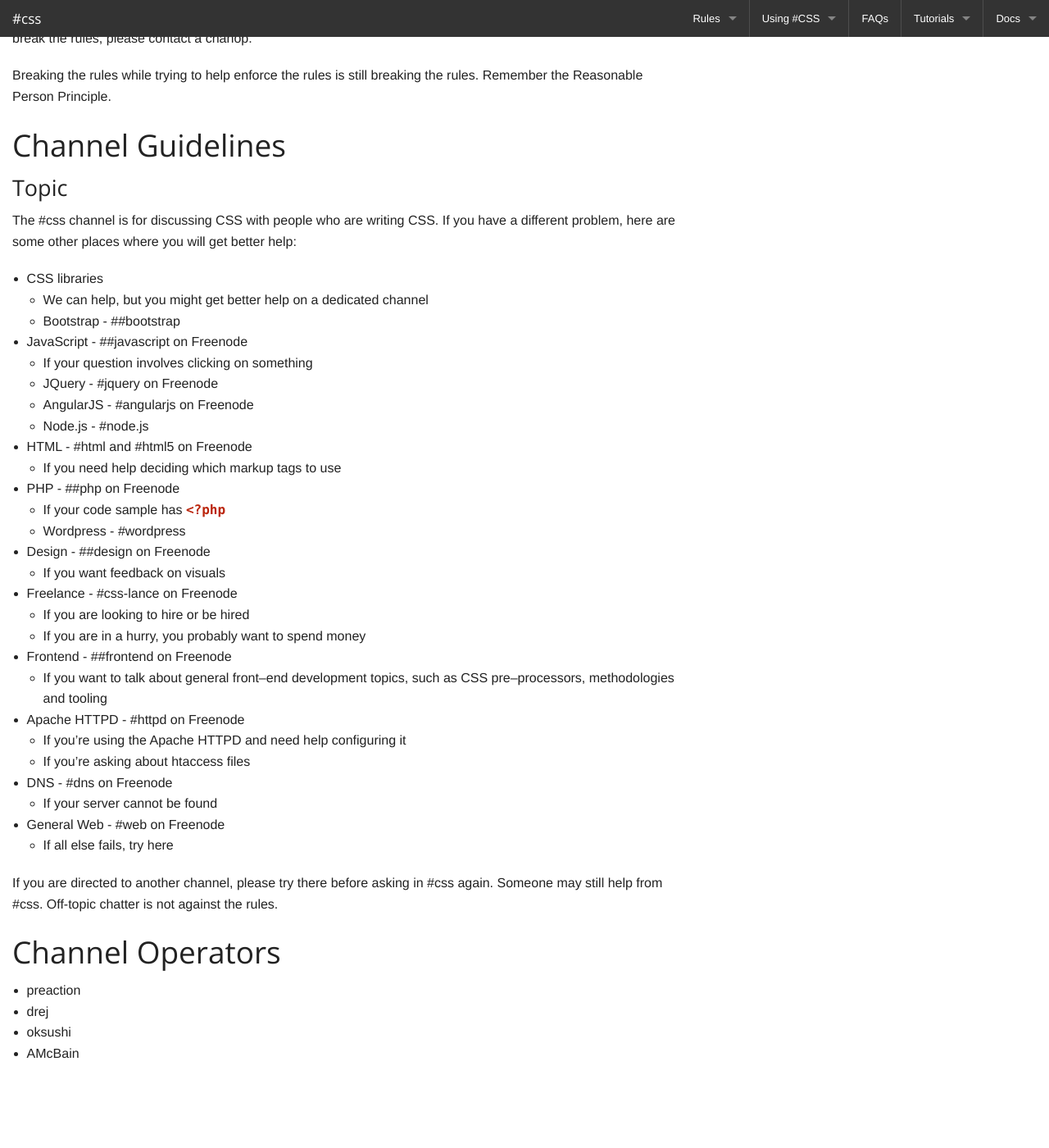
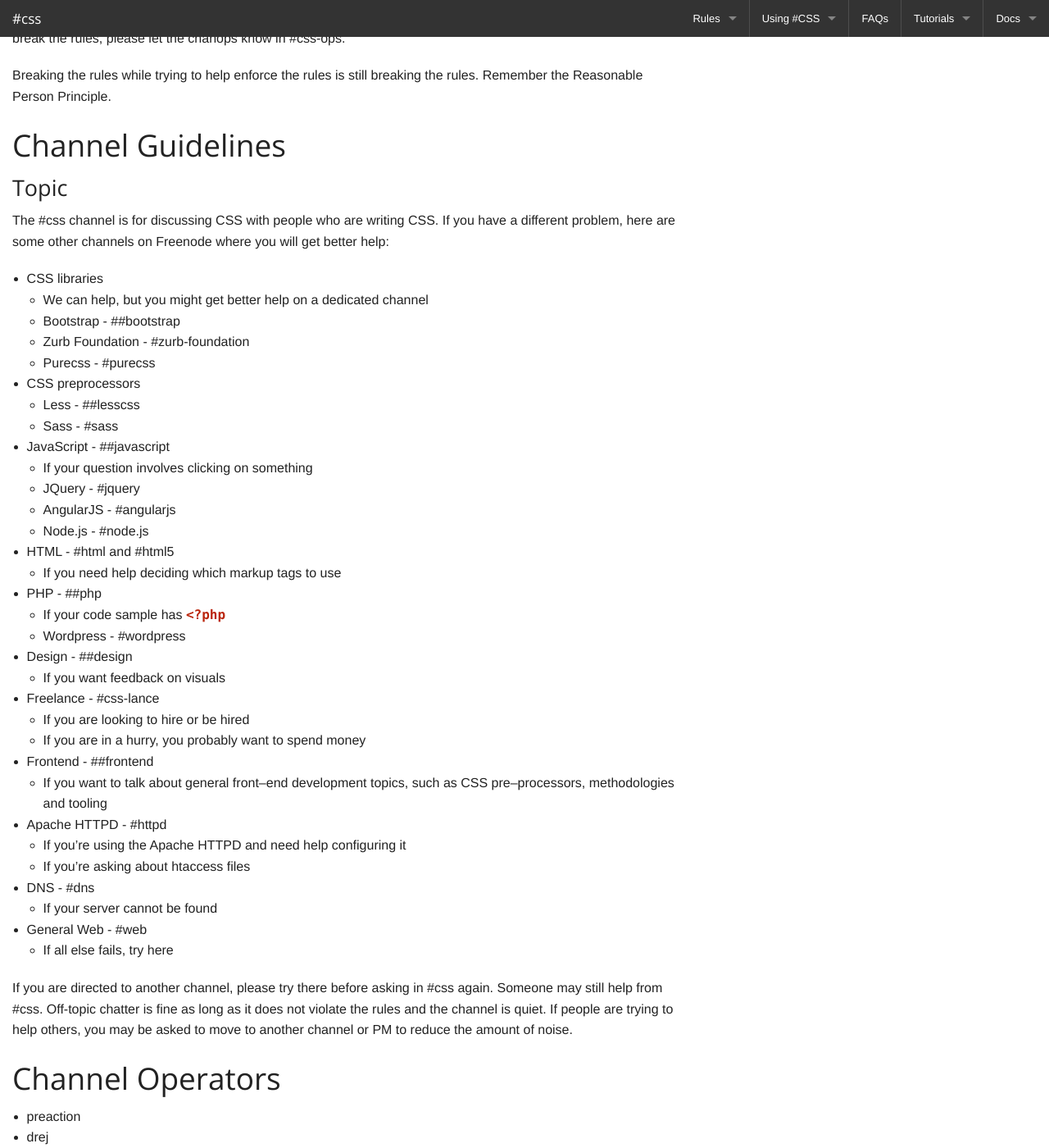
Before and after one commit to hashcss/hashcss.com, a Jekyll site: the page built from src/rules/index.md, in a window 1280 px wide and 1400 px high, scrolled down 1015 px. Shown: the whole window at 82% size. Built offline with Jekyll 4.4.1, drawn with Linux system fonts in a browser that asks for light colours; Markdown is read by kramdown in place of the engine named in the settings; before the commit the page ends 2332 px from its top, so only the background shows below that.

Commit message:
Tweaked a few things

```diff
--- a/src/rules/index.md
+++ b/src/rules/index.md
@@ -53,8 +53,8 @@ increasingly severe responses.
 ### If someone is breaking the rules…
 
 If someone is breaking the rules, please ask them nicely to stop, once,
-and point them here. If they continue to break the rules, please contact
-a chanop.
+and point them here. If they continue to break the rules, please let the
+ chanops know in #css-ops.
 
 Breaking the rules while trying to help enforce the rules is still
 breaking the rules. Remember the Reasonable Person Principle.
@@ -66,40 +66,47 @@ breaking the rules. Remember the Reasonable Person Principle.
 ###Topic
 
 The #css channel is for discussing CSS with people who are writing CSS.
-If you have a different problem, here are some other places where you
-will get better help:
+If you have a different problem, here are some other channels on Freenode
+where you will get better help:
 
 * CSS libraries
     * We can help, but you might get better help on a dedicated channel
     * Bootstrap - ##bootstrap
-* JavaScript - ##javascript on Freenode
+    * Zurb Foundation - #zurb-foundation
+    * Purecss - #purecss
+* CSS preprocessors
+    * Less - ##lesscss
+    * Sass - #sass
+* JavaScript - ##javascript
     * If your question involves clicking on something
-    * JQuery - #jquery on Freenode
-    * AngularJS - #angularjs on Freenode
+    * JQuery - #jquery
+    * AngularJS - #angularjs
     * Node.js - #node.js
-* HTML - #html and #html5 on Freenode
+* HTML - #html and #html5
     * If you need help deciding which markup tags to use
-* PHP - ##php on Freenode
+* PHP - ##php
     * If your code sample has `<?php`
     * Wordpress - #wordpress
-* Design - ##design on Freenode
+* Design - ##design
     * If you want feedback on visuals
-* Freelance - #css-lance on Freenode
+* Freelance - #css-lance
     * If you are looking to hire or be hired
     * If you are in a hurry, you probably want to spend money
-* Frontend - ##frontend on Freenode
+* Frontend - ##frontend
     * If you want to talk about general front–end development topics, such as CSS pre–processors, methodologies and tooling
-* Apache HTTPD - #httpd on Freenode
+* Apache HTTPD - #httpd
     * If you're using the Apache HTTPD and need help configuring it
     * If you're asking about htaccess files
-* DNS - #dns on Freenode
+* DNS - #dns
     * If your server cannot be found
-* General Web - #web on Freenode
+* General Web - #web
     * If all else fails, try here
 
 If you are directed to another channel, please try there before asking
 in #css again. Someone may still help from #css. Off-topic chatter is
-not against the rules.
+fine as long as it does not violate the rules and the channel is quiet.
+If people are trying to help others, you may be asked to move to
+another channel or PM to reduce the amount of noise.
 
 
 ##Channel Operators
```
Also changed, not shown: other parts of src/rules/index.md (+1 -0 lines), README.md.
